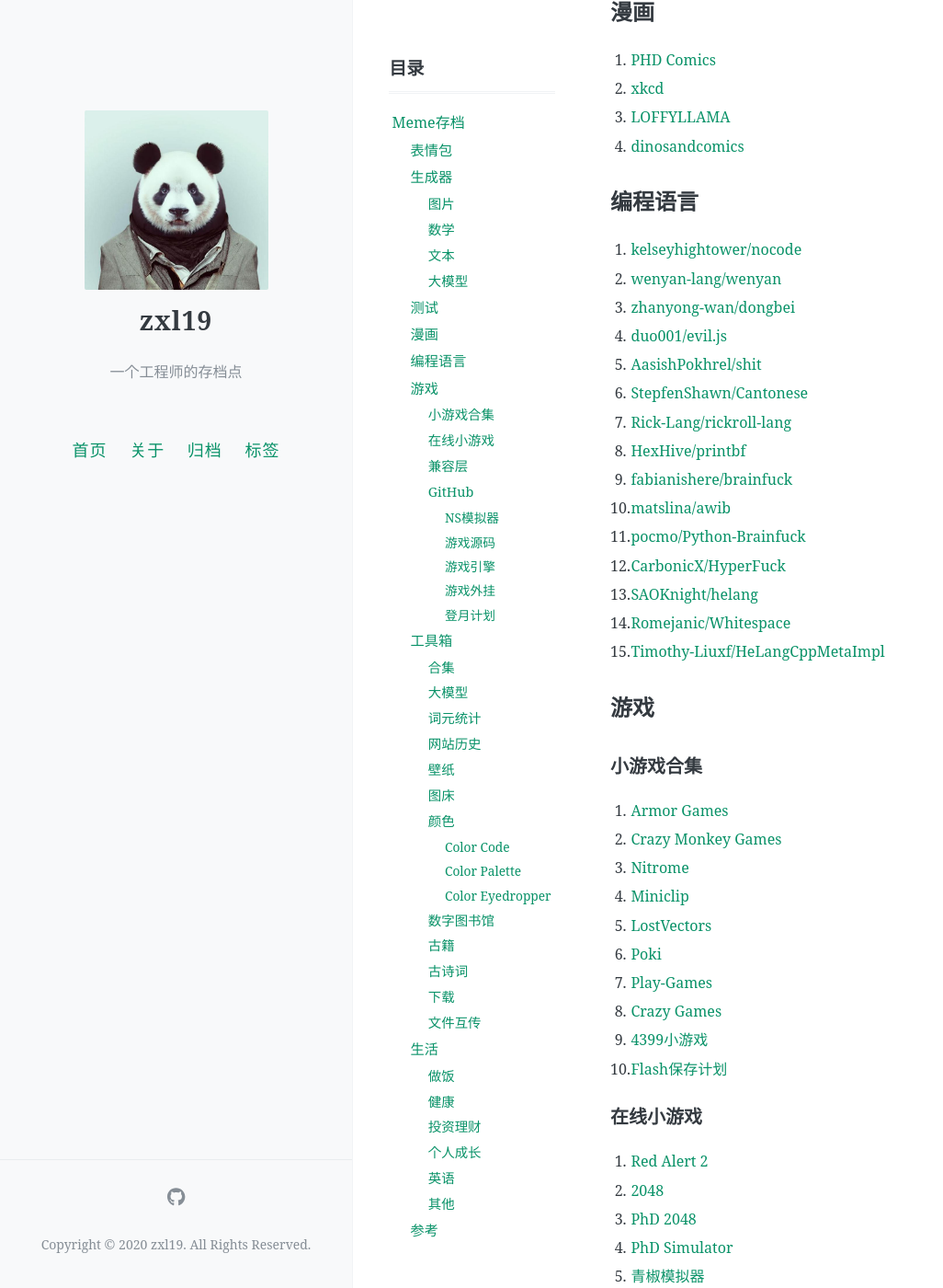
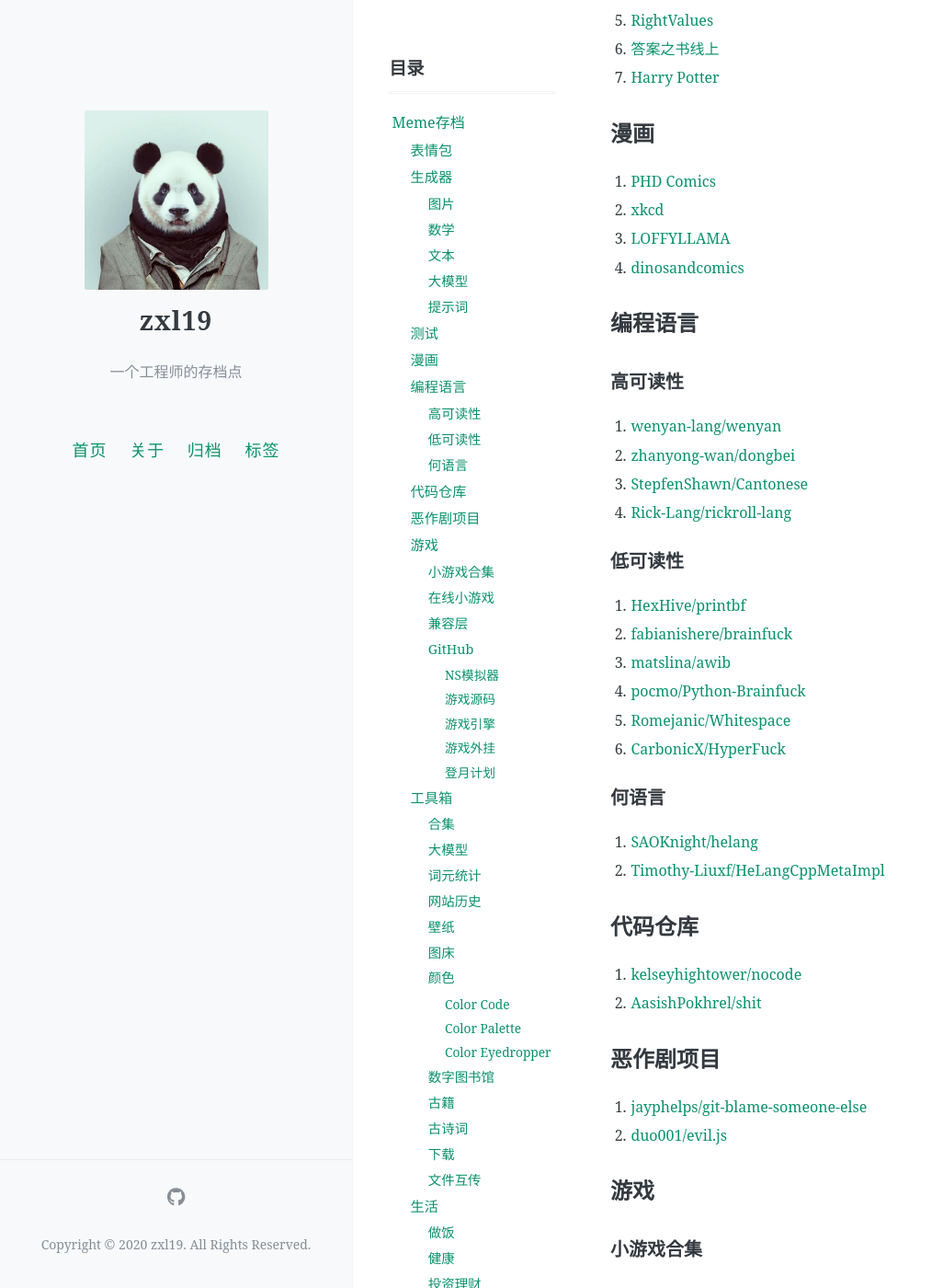
Before and after one commit to zxl19/zxl19.github.io, a Jekyll site: the page built from _posts/2020-06-08-meme-archive.md, in a window 1280 px wide and 1400 px high, scrolled down 2214 px. Shown: the whole window at 92% size, without its empty margins (0-1026 px from the left). Built offline with Jekyll 4.4.1, drawn with Linux system fonts in a browser that asks for light colours; comment, search, counter and statistics services are not loaded; some of the changed text lies outside the part shown.

Commit message:
docs: update posts

```diff
--- a/_posts/2020-06-08-meme-archive.md
+++ b/_posts/2020-06-08-meme-archive.md
@@ -67,7 +67,12 @@ Meme这个词最初源自英国著名科学家理查德·道金斯所著的《
 3. [comfyanonymous/ComfyUI](https://github.com/comfyanonymous/ComfyUI)
 4. [lllyasviel/Fooocus](https://github.com/lllyasviel/Fooocus)
 5. [mylxsw/aidea](https://github.com/mylxsw/aidea)
-6. [prompt-engineering/understand-prompt](https://github.com/prompt-engineering/understand-prompt)
+
+### 提示词
+
+1. [EnzeD/vibe-coding](https://github.com/EnzeD/vibe-coding)
+2. [tukuaiai/vibe-coding-cn](https://github.com/tukuaiai/vibe-coding-cn)
+3. [prompt-engineering/understand-prompt](https://github.com/prompt-engineering/understand-prompt)
 
 ## 测试
 
@@ -88,21 +93,36 @@ Meme这个词最初源自英国著名科学家理查德·道金斯所著的《
 
 ## 编程语言
 
+### 高可读性
+
+1. [wenyan-lang/wenyan](https://github.com/wenyan-lang/wenyan)
+2. [zhanyong-wan/dongbei](https://github.com/zhanyong-wan/dongbei)
+3. [StepfenShawn/Cantonese](https://github.com/StepfenShawn/Cantonese)
+4. [Rick-Lang/rickroll-lang](https://github.com/Rick-Lang/rickroll-lang)
+
+### 低可读性
+
+1. [HexHive/printbf](https://github.com/HexHive/printbf)
+2. [fabianishere/brainfuck](https://github.com/fabianishere/brainfuck)
+3. [matslina/awib](https://github.com/matslina/awib)
+4. [pocmo/Python-Brainfuck](https://github.com/pocmo/Python-Brainfuck)
+5. [Romejanic/Whitespace](https://github.com/Romejanic/Whitespace)
+6. [CarbonicX/HyperFuck](https://github.com/CarbonicX/HyperFuck)
+
+### 何语言
+
+1. [SAOKnight/helang](https://github.com/SAOKnight/helang)
+2. [Timothy-Liuxf/HeLangCppMetaImpl](https://github.com/Timothy-Liuxf/HeLangCppMetaImpl)
+
+## 代码仓库
+
 1. [kelseyhightower/nocode](https://github.com/kelseyhightower/nocode)
-2. [wenyan-lang/wenyan](https://github.com/wenyan-lang/wenyan)
-3. [zhanyong-wan/dongbei](https://github.com/zhanyong-wan/dongbei)
-4. [duo001/evil.js](https://github.com/duo001/evil.js)
-5. [AasishPokhrel/shit](https://github.com/AasishPokhrel/shit)
-6. [StepfenShawn/Cantonese](https://github.com/StepfenShawn/Cantonese)
-7. [Rick-Lang/rickroll-lang](https://github.com/Rick-Lang/rickroll-lang)
-8. [HexHive/printbf](https://github.com/HexHive/printbf)
-9. [fabianishere/brainfuck](https://github.com/fabianishere/brainfuck)
-10. [matslina/awib](https://github.com/matslina/awib)
-11. [pocmo/Python-Brainfuck](https://github.com/pocmo/Python-Brainfuck)
-12. [CarbonicX/HyperFuck](https://github.com/CarbonicX/HyperFuck)
-13. [SAOKnight/helang](https://github.com/SAOKnight/helang)
-14. [Romejanic/Whitespace](https://github.com/Romejanic/Whitespace)
-15. [Timothy-Liuxf/HeLangCppMetaImpl](https://github.com/Timothy-Liuxf/HeLangCppMetaImpl)
+2. [AasishPokhrel/shit](https://github.com/AasishPokhrel/shit)
+
+## 恶作剧项目
+
+1. [jayphelps/git-blame-someone-else](https://github.com/jayphelps/git-blame-someone-else)
+2. [duo001/evil.js](https://github.com/duo001/evil.js)
 
 ## 游戏
 
```
Also changed, not shown: _posts/2020-06-03-vscode-setup.md (+8 -0 lines), _posts/2021-05-25-slam-tool.md (+11 -9 lines), _posts/2022-10-11-slam-material.md (+6 -3 lines), _posts/2025-10-27-programming-font.md (+11 -10 lines).
